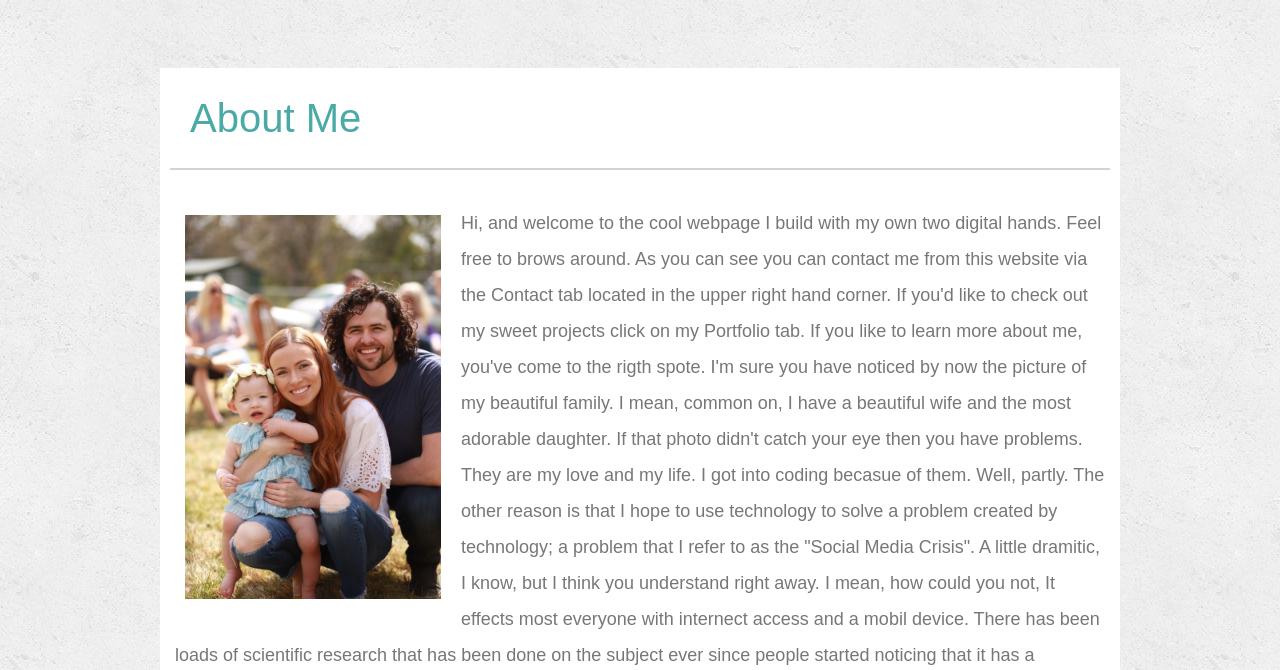
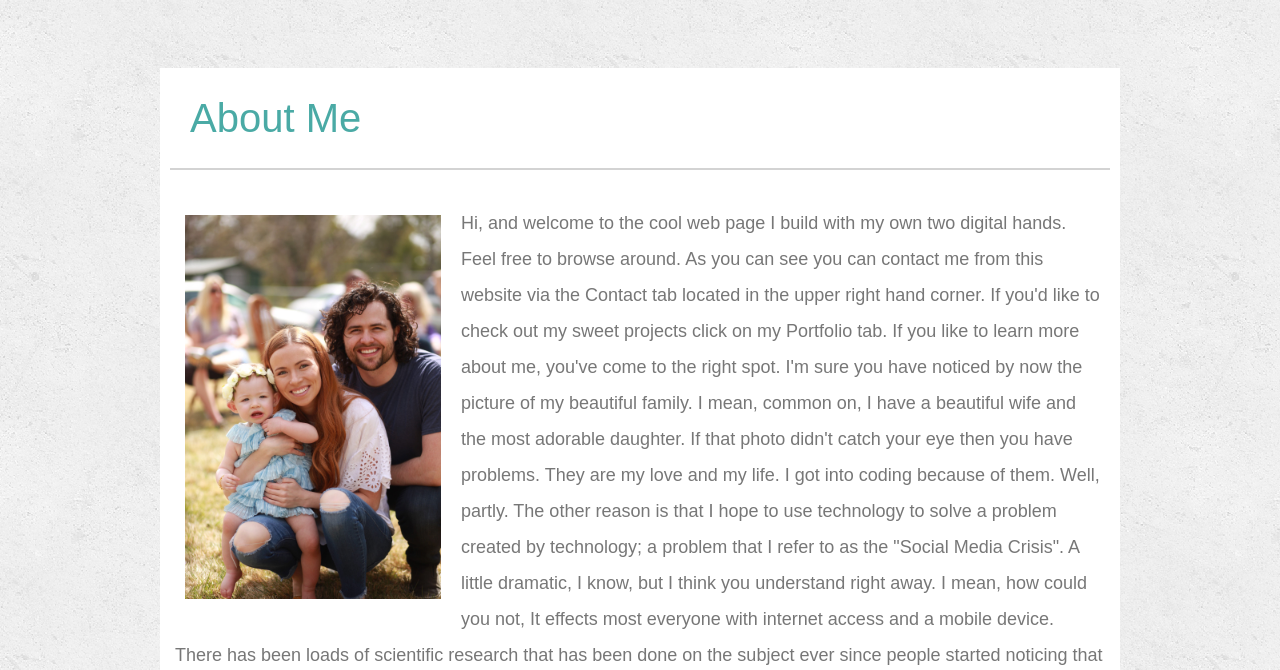
Before and after one commit to dallinmajor/Basic-Portfolio, a plain HTML site: page index.html in a window 1280 px wide. Shown: the part 81-751 px from the top of the page. Drawn offline with Linux system fonts and the light colour scheme.

Commit message:
I'm Actually done

```diff
--- a/index.html
+++ b/index.html
@@ -24,23 +24,24 @@
         </header>
         <p>
             <img src="assets/images/IMG_4384.jpg" style="padding: 10px 20px 10px 10px; height: 384px; width: 256px; float: left;"/>
-            Hi, and welcome to the cool webpage I build with my own two digital hands.
-            Feel free to brows around. As you can see you can contact me from this website via the Contact
+            Hi, and welcome to the cool web page I build with my own two digital hands.
+           Feel free to browse around. As you can see you can contact me from this website via the Contact
            tab located in the upper right hand corner. If you'd like to check out my sweet projects click on my Portfolio tab.
-            If you like to learn more about me, you've come to the rigth spote. I'm sure you have noticed by now the picture of my beautiful family.
+           If you like to learn more about me, you've come to the right spot. I'm sure you have noticed by now the picture of my beautiful family.
            I mean, common on, I have a beautiful wife and the most adorable daughter. If that photo didn't catch your eye then you have problems.
-            They are my love and my life. I got into coding becasue of them. Well, partly. The other reason is that I hope to use technology to solve a problem created by technology;
-            a problem that I refer to as the "Social Media Crisis". A little dramitic, I know, but I think you understand right away.
-            I mean, how could you not, It effects most everyone with internect access and a mobil device. There has been loads of scientific research that has been done on the subject
+           They are my love and my life. I got into coding because of them. Well, partly. The other reason is that I hope to use technology to solve a problem created by technology;
+           a problem that I refer to as the "Social Media Crisis". A little dramatic, I know, but I think you understand right away.
+           I mean, how could you not, It effects most everyone with internet access and a mobile device. There has been loads of scientific research that has been done on the subject
            ever since people started noticing that it has a powerful pull on their life. I don't even feel like I need to say it but I will.
-            Social Media has negative affects on society! There I said it. It does, or at least it does in the way that we Americans use it.
+           Social Media has negative effects on society! There I said it. It does, or at least it does in the way that we Americans use it.
            But there is hope. I am devoted to helping fix this problem. I want to help people connect face to face
            in a fun interactive way. I wish to make it easier for you and people you don't know but who share similar interests to meet face to face.
-            Remeber Pokemon Go. Think what you will about it, It changed things. If you don't believe me go look at old news stories or blogs.
+           Remember Pokemon Go. Think what you will about it, It changed things. If you don't believe me go look at old news stories or blogs.
            The stories are there. In short kids who never made it out of the house came out of the house. Groups of strangers meet, friendships were made,
-            a true and genuine sense of belowing grew out of it. I think you get where I am going with this. I want to do THAT! or something like that. I want
+           a true and genuine sense of belonging grew out of it. I think you get where I am going with this. I want to do THAT! or something like that. I want
            to make stuff that creates those kind of interactions and experiences. I think it will be done. And I am going to do it using my skills in coding
            combined with my passion for tabletop board games. Yaaahooooo! (not to be confused with yahoo)
+
         </p>
         <p>
             I hope that helped shed some light on who I am. I may not have been autobiographical but I feel like it shows a truer me.
@@ -48,7 +49,8 @@
             So..... yeah. Don't much no what else to tell ya. :)   Thanks for chekcing out my page and I hope you enjoy some of the projects I've been working on.
         </p>
     </Section>
-
-
+    <footer>
+        <p class="copyright">copyright &copy;</p>
+    </footer>
 </body>
 </html>
```
Also changed, not shown: contact.html (+3 -0 lines), portfolio.html (+12 -1 lines). Lines whose indentation alone changed are shown as unchanged.
